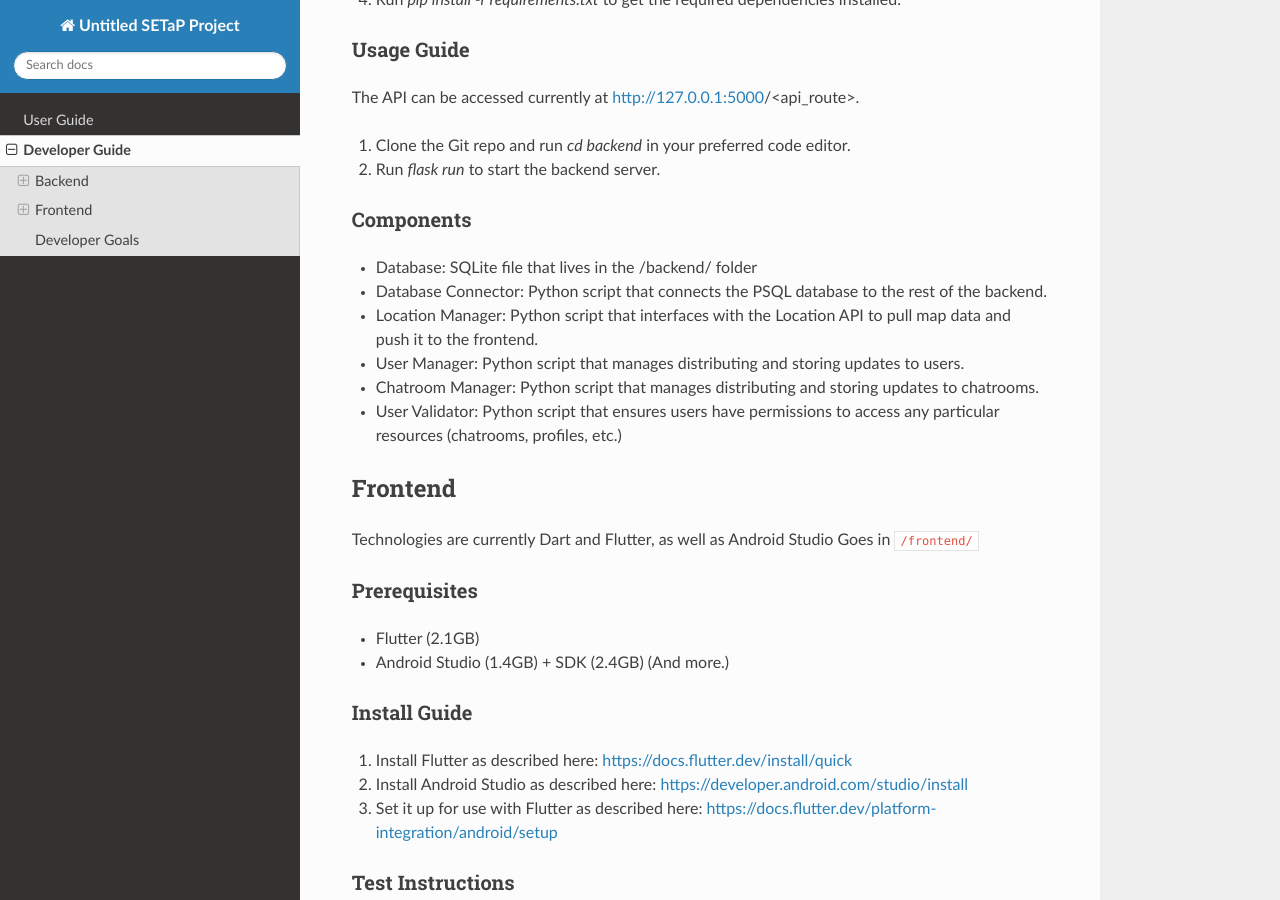
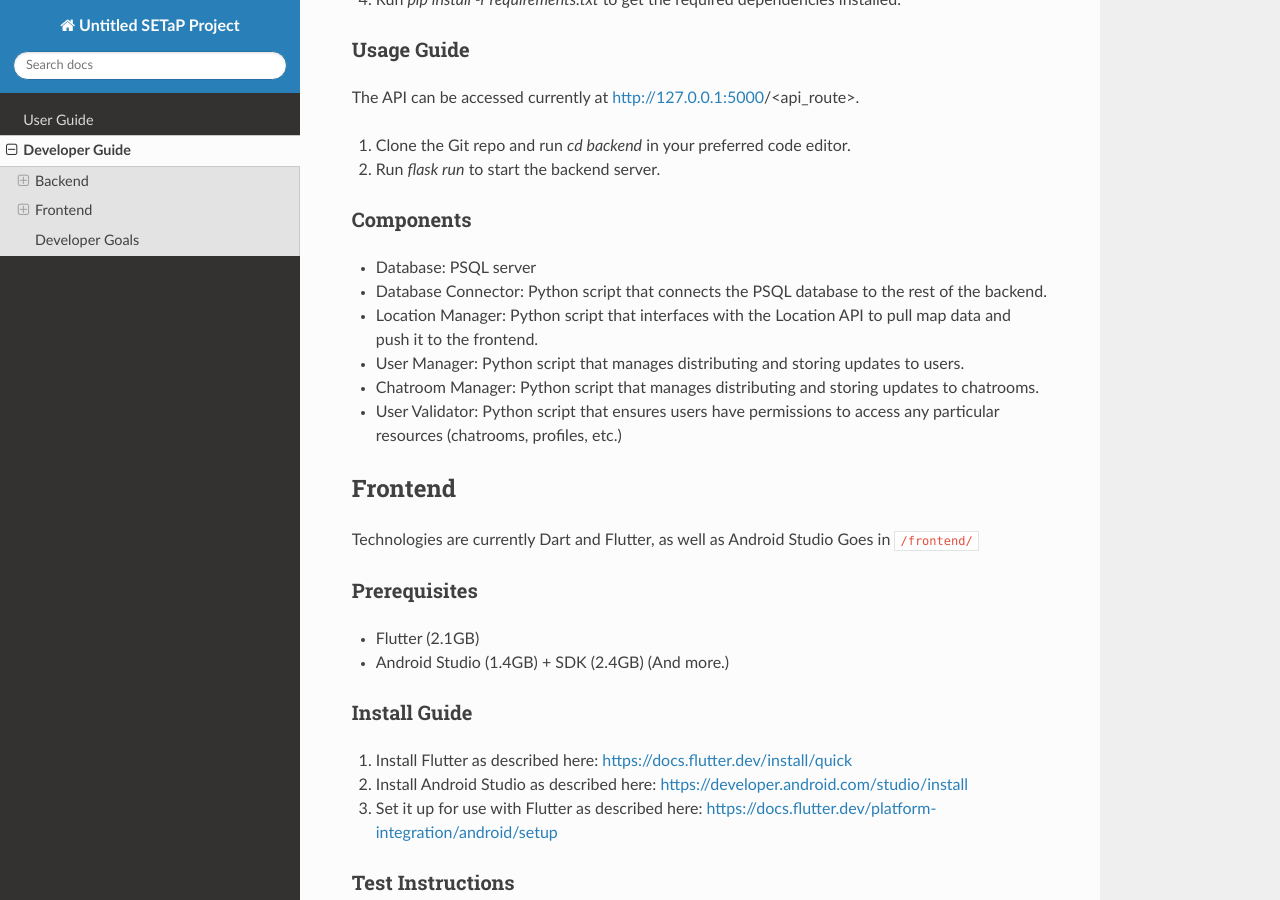
Before and after one commit to Chatlus/chatlus-docs, a Sphinx documentation site: the page built from docs/source/development.rst, in a window 1280 px wide and 900 px high, scrolled down 374 px. Built offline with Sphinx 7.4.7 and the Read the Docs theme 3.1.0, drawn with Linux system fonts in a browser that asks for light colours.

Commit message:
Update development.rst

```diff
--- a/docs/source/development.rst
+++ b/docs/source/development.rst
@@ -26,7 +26,7 @@ The API can be accessed currently at http://127.0.0.1:5000/<api_route>.
 ^^^^^^^^^^^^^
 Components
 ^^^^^^^^^^^^^
-- Database: SQLite file that lives in the /backend/ folder
+- Database: PSQL server
 - Database Connector: Python script that connects the PSQL database to the rest of the backend.
 - Location Manager: Python script that interfaces with the Location API to pull map data and push it to the frontend.
 - User Manager: Python script that manages distributing and storing updates to users.
```
